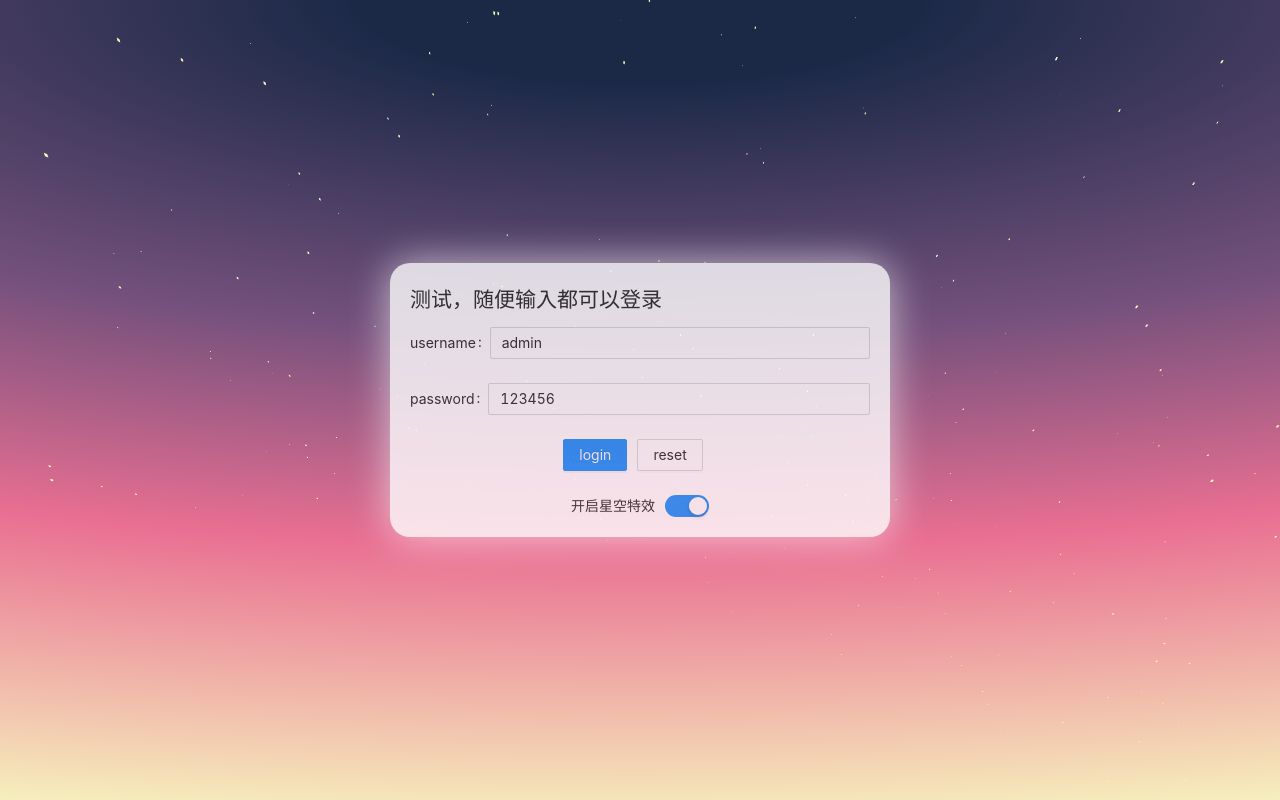
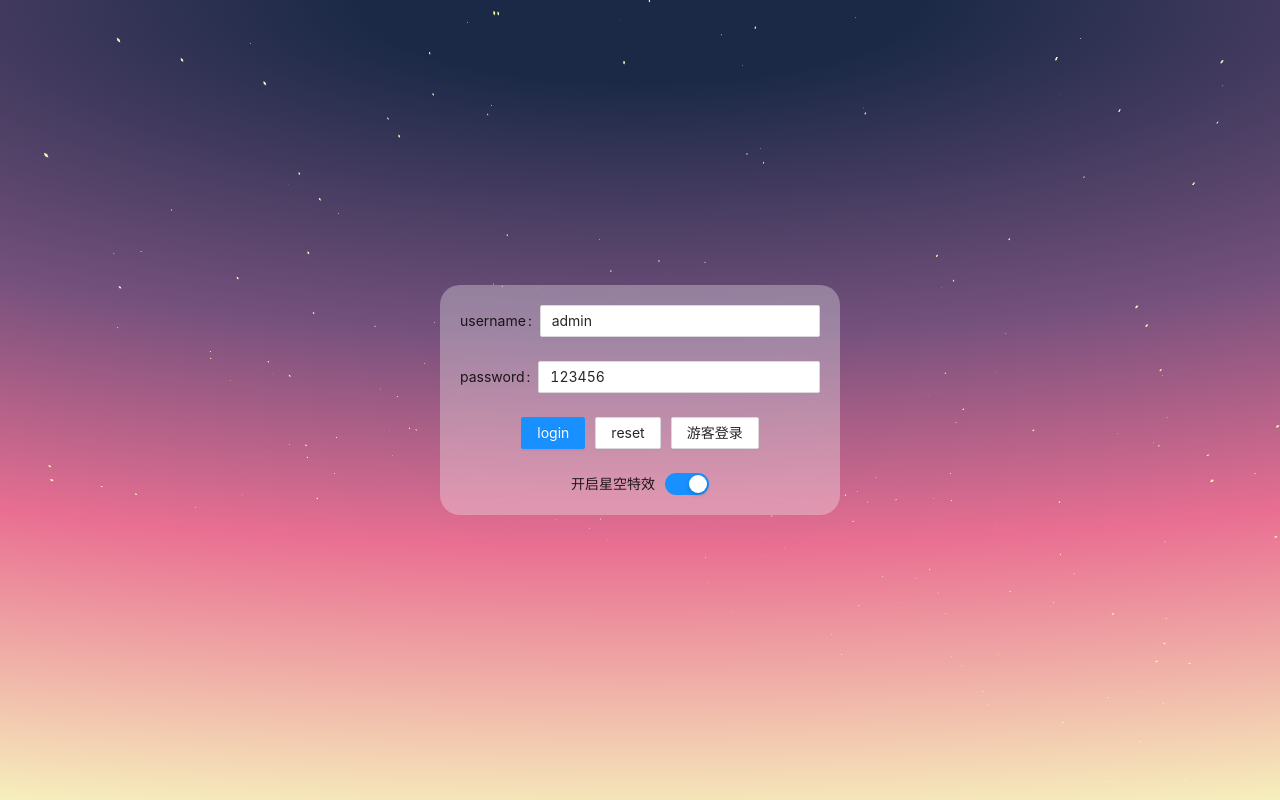
Before and after one commit to qaz74423/template, a Vue app: page /#/login in a window 1280 px wide. Built offline with nearby package versions, Linux system fonts and the light colour scheme.

Commit message:
use resolve.alias overwiter path and add error page

```diff
--- /dev/null
+++ b/src/assets/scss/browser.scss
@@ -0,0 +1,18 @@
+::-webkit-scrollbar {
+  width: 6px;
+  height: 6px;
+}
+
+::-webkit-scrollbar-track {
+  background: rgba(0, 0, 0, 0.05);
+}
+
+::-webkit-scrollbar-thumb {
+  background: rgba(0, 0, 0, 0.2);
+  box-shadow: inset 0 0 10px rgba(0, 0, 0, 0.1);
+  border-radius: 4px;
+
+  &:hover {
+    background: #b6b7b9;
+  }
+}
--- /dev/null
+++ b/src/assets/scss/index.scss
@@ -0,0 +1,3 @@
+@import "./base.scss";
+@import "./browser.scss";
+@import "./transition.scss";
--- a/src/components/stars.vue
+++ b/src/components/stars.vue
@@ -60,7 +60,8 @@ export default defineComponent({
     #e96f92 65%,
     #f7f7bf
   );
-  background-attachment: fixed;
+  // background-attachment: fixed;
+  display: flex;
   overflow: hidden;
   position: fixed;
   z-index: -1;
--- a/src/main.ts
+++ b/src/main.ts
@@ -4,7 +4,7 @@ import Antd from "ant-design-vue";
 import "ant-design-vue/dist/antd.css";
 
 import { router } from "./router";
-import "./assets/scss/base.scss";
-import "./assets/scss/transition.scss";
+
+import "./assets/scss/index.scss";
 
 createApp(App).use(Antd).use(router).mount("#app");
--- a/src/router/async-routes.ts
+++ /dev/null
@@ -1,19 +0,0 @@
-import { RouteRecordRaw } from "vue-router";
-import { UserOutlined } from "@ant-design/icons-vue";
-
-// 权限路由加上 auth:true
-// 这里的权限指的是登录，后期加上角色权限
-const asyncRoutes: RouteRecordRaw[] = [
-  {
-    path: "user-info",
-    name: "Async",
-    component: () => import("../views/userinfo/UserInfo.vue"),
-    meta: {
-      title: "user-info",
-      icon: UserOutlined,
-      auth: true,
-    },
-  },
-];
-
-export { asyncRoutes };
--- /dev/null
+++ b/src/router/const-route.ts
@@ -0,0 +1,24 @@
+import { RouteRecordRaw } from "vue-router";
+const constRoutes: RouteRecordRaw[] = [
+  {
+    path: "/login",
+    name: "Login",
+    component: () => import("@views/login/Login.vue"),
+    meta: {
+      title: "Login",
+      icon: null,
+      //   auth: false,
+    },
+  },
+  {
+    //   看不懂这个写法
+    path: "/:404(.*)*",
+    name: "404",
+    component: () => import("@views/error/404.vue"),
+    meta: {
+      //   auth: false,
+    },
+  },
+];
+
+export { constRoutes };
--- a/src/router/modules/charts.ts
+++ b/src/router/modules/charts.ts
@@ -4,39 +4,35 @@ import {
   LineChartOutlined,
   PieChartOutlined,
 } from "@ant-design/icons-vue";
-const routes: RouteRecordRaw = {
+const route: RouteRecordRaw = {
   path: "charts",
   name: "Charts",
-  component: () => import("../../views/charts/Charts.vue"),
+  component: () => import("@views/charts/Charts.vue"),
   meta: {
     title: "charts",
     icon: AreaChartOutlined,
-    auth: false,
   },
   children: [
     {
       path: "commen-charts",
       name: "CommenCharts",
       component: () =>
-        import("../../views/charts/children/commoncharts/CommonCharts.vue"),
+        import("@views/charts/children/commoncharts/CommonCharts.vue"),
       meta: {
         title: "CommenCharts",
         icon: LineChartOutlined,
-        auth: false,
       },
     },
     {
       path: "action-charts",
       name: "ActionCharts",
-      component: () =>
-        import("../../views/charts/children/action/ActionChart.vue"),
+      component: () => import("@views/charts/children/action/ActionChart.vue"),
       meta: {
         title: "ActionCharts",
         icon: PieChartOutlined,
-        auth: false,
       },
     },
   ],
 };
 
-export default routes;
+export default route;
--- /dev/null
+++ b/src/router/modules/user-info.ts
@@ -0,0 +1,17 @@
+import { RouteRecordRaw } from "vue-router";
+import { UserOutlined } from "@ant-design/icons-vue";
+
+// 权限路由加上 auth:true
+// 这里的权限指的是登录，后期加上角色权限
+const route: RouteRecordRaw = {
+  path: "user-info",
+  name: "Async",
+  component: () => import("@views/userinfo/UserInfo.vue"),
+  meta: {
+    title: "user-info",
+    icon: UserOutlined,
+    auth: true,
+  },
+};
+
+export default route;
--- a/src/router/routes.ts
+++ b/src/router/routes.ts
@@ -1,14 +1,14 @@
 import { RouteRecordRaw } from "vue-router";
 import Layout from "../layout/Layout.vue";
 import { UserOutlined } from "@ant-design/icons-vue";
-import { asyncRoutes } from "./async-routes";
+import { constRoutes } from "./const-route";
+// 自动导入modeles
+const autoImport = (files: object): any[] => {
+  return Object.values(files).map((item) => item["default"]);
+};
+const files = import.meta.globEager("./modules/*.ts") as object;
+const modules: RouteRecordRaw[] = autoImport(files);
 
-// 自动导入modeles
-const files = import.meta.globEager("./modules/*.ts");
-const modules: RouteRecordRaw[] = [];
-for (const key in files) {
-  modules.push(files[key]["default"]);
-}
 const routes: RouteRecordRaw[] = [
   {
     path: "/",
@@ -19,28 +19,18 @@ const routes: RouteRecordRaw[] = [
       {
         path: "dashboard",
         name: "Dashboard",
-        component: () => import("../views/dashboard/Dashboard.vue"),
+        component: () => import("@views/dashboard/Dashboard.vue"),
         meta: {
           title: "Dashboard",
           icon: UserOutlined,
-          auth: false,
         },
       },
       ...modules,
-      // 添加权限路由
-      ...asyncRoutes,
     ],
   },
-  {
-    path: "/login",
-    name: "Login",
-    component: () => import("../views/login/Login.vue"),
-    meta: {
-      title: "Login",
-      icon: null,
-      auth: false,
-    },
-  },
+
+  // 常量路由
+  ...constRoutes,
 ];
 
 export default routes;
--- /dev/null
+++ b/src/views/error/404.vue
@@ -0,0 +1,3 @@
+<template>
+    <div>404</div>
+</template>
--- a/src/views/login/Login.vue
+++ b/src/views/login/Login.vue
@@ -39,7 +39,6 @@ const openStar = ref(true)
     <!-- 主体登录内容 -->
     <div class="w">
         <div class="content">
-            <h2>测试，随便输入都可以登录</h2>
             <a-form :model="formState">
                 <a-form-item label="username">
                     <a-input v-model:value="formState.username" />
@@ -48,9 +47,12 @@ const openStar = ref(true)
                     <a-input v-model:value="formState.password" />
                 </a-form-item>
 
-                <a-form-item :wrapper-col="{ span: 24, offset: 8 }">
-                    <a-button type="primary" @click="login">login</a-button>
-                    <a-button style="margin-left: 10px" @click="reset">reset</a-button>
+                <a-form-item>
+                    <a-row justify="center">
+                        <a-button type="primary" @click="login">login</a-button>
+                        <a-button style="margin-left: 10px" @click="reset">reset</a-button>
+                        <a-button style="margin-left: 10px" @click="router.push('/')">游客登录</a-button>
+                    </a-row>
                 </a-form-item>
             </a-form>
             <a-row justify="center">
@@ -67,25 +69,17 @@ const openStar = ref(true)
     justify-content: center; /*x轴对齐方式*/
     align-items: center; /*y轴对滴方式*/
     height: 100vh;
+    width: 100%;
     background: transparent;
     .content {
-        position: relative;
-        width: 500px;
-        background-color: #fff;
+        width: 400px;
         border-radius: 20px;
         padding: 20px;
-        opacity: 0.8;
-        &::after {
-            content: "";
-            position: absolute;
-            top: 0;
-            bottom: 0;
-            left: 0;
-            right: 0;
-            background-color: rgba(255, 255, 255, 0.8);
-            border-radius: 20px;
-            z-index: -1;
-            filter: blur(20px);
+        background-color: rgba(255, 255, 255, 0.3);
+        backdrop-filter: blur(10px);
+        transition: all 1s linear;
+        &:hover {
+            backdrop-filter: blur(0px);
         }
     }
 }
--- a/vite.config.ts
+++ b/vite.config.ts
@@ -1,11 +1,19 @@
 import { defineConfig } from "vite";
 import vue from "@vitejs/plugin-vue";
-
+import { resolve } from "path";
 // https://vitejs.dev/config/
 export default defineConfig(({ command, mode }) => {
   // const env = loadEnv(mode, process.cwd());
 
   return {
     plugins: [vue()],
+    resolve: {
+      alias: {
+        "@views": resolve(__dirname, "./src/views"),
+        "@utils": resolve(__dirname, "./src/utils"),
+        "@hooks": resolve(__dirname, "./src/hooks"),
+        "@components": resolve(__dirname, "./src/components"),
+      },
+    },
   };
 });
```
